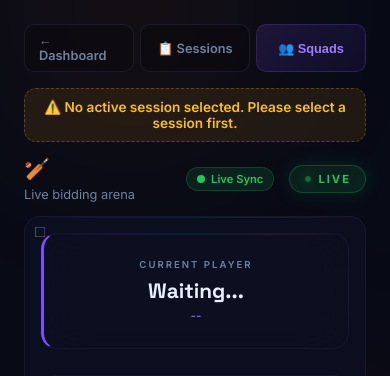
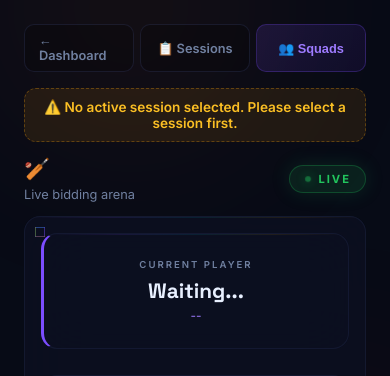
Before and after one commit to RaahulKannaK/IPL_Auction, a Flask app: template cricket_auction/templates/team_owner/auction.html in a window 390 px wide. Shown: the top 376 px of the page. Run offline with Flask 3, Linux system fonts and the light colour scheme; the template is opened without the code that fills it, so the values that code supplies are empty.

Commit message:
auction.py - updated my sqd button

```diff
--- a/cricket_auction/templates/team_owner/auction.html
+++ b/cricket_auction/templates/team_owner/auction.html
@@ -61,15 +61,6 @@
         border: 1px solid rgba(124, 77, 255, 0.2);
         font-weight: 600; font-size: 0.85rem;
     }
-
-    .sync-indicator {
-        display: inline-flex; align-items: center; gap: 6px;
-        padding: 6px 14px; border-radius: 20px;
-        font-size: 0.75rem; font-weight: 600;
-        transition: all 0.3s;
-    }
-    .sync-active { background: rgba(34, 197, 94, 0.12); color: #22c55e; border: 1px solid rgba(34, 197, 94, 0.2); }
-    .sync-pending { background: rgba(245, 158, 11, 0.12); color: #f59e0b; border: 1px solid rgba(245, 158, 11, 0.2); }
 
     /* ===== SESSION NAV ===== */
     .session-nav { display: flex; gap: 10px; margin-bottom: 20px; flex-wrap: wrap; }
@@ -86,7 +77,6 @@
         background: rgba(124, 77, 255, 0.15);
         border-color: var(--cosmic-purple); color: var(--cosmic-purple-light);
     }
-    .session-chip .time { font-family: 'JetBrains Mono'; font-size: 0.75rem; opacity: 0.7; }
 
     /* ===== MAIN DISPLAY GRID ===== */
     .display-grid { display: grid; grid-template-columns: 1fr 1fr 1fr; gap: 20px; margin-bottom: 25px; }
@@ -620,7 +610,6 @@
         .live-status { padding: 6px 14px; font-size: 0.7rem; gap: 6px; }
         .live-dot { width: 8px; height: 8px; }
         .session-badge { padding: 6px 12px; font-size: 0.75rem; }
-        .sync-indicator { padding: 4px 10px; font-size: 0.7rem; }
 
         /* Session nav compact */
         .session-nav { gap: 6px; margin-bottom: 14px; }
@@ -974,16 +963,12 @@
                 {% endif %}
             </p>
         </div>
-        <div style="display: flex; align-items: center; gap: 15px; flex-wrap: wrap;">
+        <div style="display: flex; align-items: center; gap: 12px; flex-wrap: wrap;">
             {% if current_session %}
-            <div class="session-badge">
-                ⏰ {{ current_session.start_time }} - {{ current_session.end_time }}
+            <div class="session-badge" id="sessionInfoBadge">
+                ⏰ {{ current_session.session_name }} — {{ current_session.start_time_formatted|default(current_session.start_time) }} to {{ current_session.end_time_formatted|default(current_session.end_time) }}
             </div>
             {% endif %}
-            <div class="sync-indicator sync-active" id="syncIndicator">
-                <span style="width: 8px; height: 8px; border-radius: 50%; background: #22c55e; display: inline-block;"></span>
-                Live Sync
-            </div>
             <div class="live-status status-live" id="roomStatus">
                 <div class="live-dot"></div> LIVE
             </div>
@@ -997,7 +982,6 @@
         <a href="/team_owner/session/{{ sess.id }}/join"
            class="session-chip {% if session_id == sess.id %}active{% endif %}">
             {{ sess.session_name }}
-            <span class="time">{{ sess.start_time }}</span>
         </a>
         {% endfor %}
     </div>
@@ -1432,7 +1416,6 @@ async function pollOnce() {
         var bidChanged = Math.abs((data.current_bid || 0) - AUCTION.state.currentBid) > 0.001;
         var bidderChanged = (data.current_bidder || null) !== AUCTION.state.currentBidder;
         var skipChanged = (data.skip_count || 0) !== AUCTION.state.skipCount;
-
         if (!playerChanged && !bidChanged && !bidderChanged && !skipChanged) {
             isPolling = false;
             return;
@@ -1935,7 +1918,6 @@ function openSquadModal() {
             var isYourTeam = team.is_your_team;
             var yourBadge = isYourTeam ? '<span class="squad-your-badge">YOUR TEAM</span>' : '';
 
-            // Team purse info
             var totalPurse = team.purse_limit || 100;
             var spent = team.spent || 0;
             var remaining = totalPurse - spent;
@@ -1957,6 +1939,7 @@ function openSquadModal() {
                         '<td class="squad-role">' + (p.role || p.category || '—') + '</td>' +
                         '<td><span class="squad-cat ' + catClass + '">' + (p.category || '—').replace('_', ' ').toUpperCase() + '</span></td>' +
                         '<td class="squad-price">₹' + parseFloat(p.purchase_price).toFixed(2) + 'Cr</td>' +
+                        '<td style="font-size:0.75rem;color:var(--text-dim);">' + (p.session_name || '—') + '</td>' +
                     '</tr>';
                 });
             }
@@ -1975,7 +1958,7 @@ function openSquadModal() {
                     '</div>' +
                 '</div>' +
                 '<table class="squad-table">' +
-                    '<thead><tr><th>S.No</th><th>Player</th><th>Role</th><th>Category</th><th>Bought</th></tr></thead>' +
+                    '<thead><tr><th>S.No</th><th>Player</th><th>Role</th><th>Category</th><th>Bought</th><th>Session</th></tr></thead>' +
                     '<tbody>' + squadHtml + '</tbody>' +
                 '</table>' +
             '</div>';
```
Also changed, not shown: cricket_auction/templates/admin/auction.html (+3 -7 lines).
